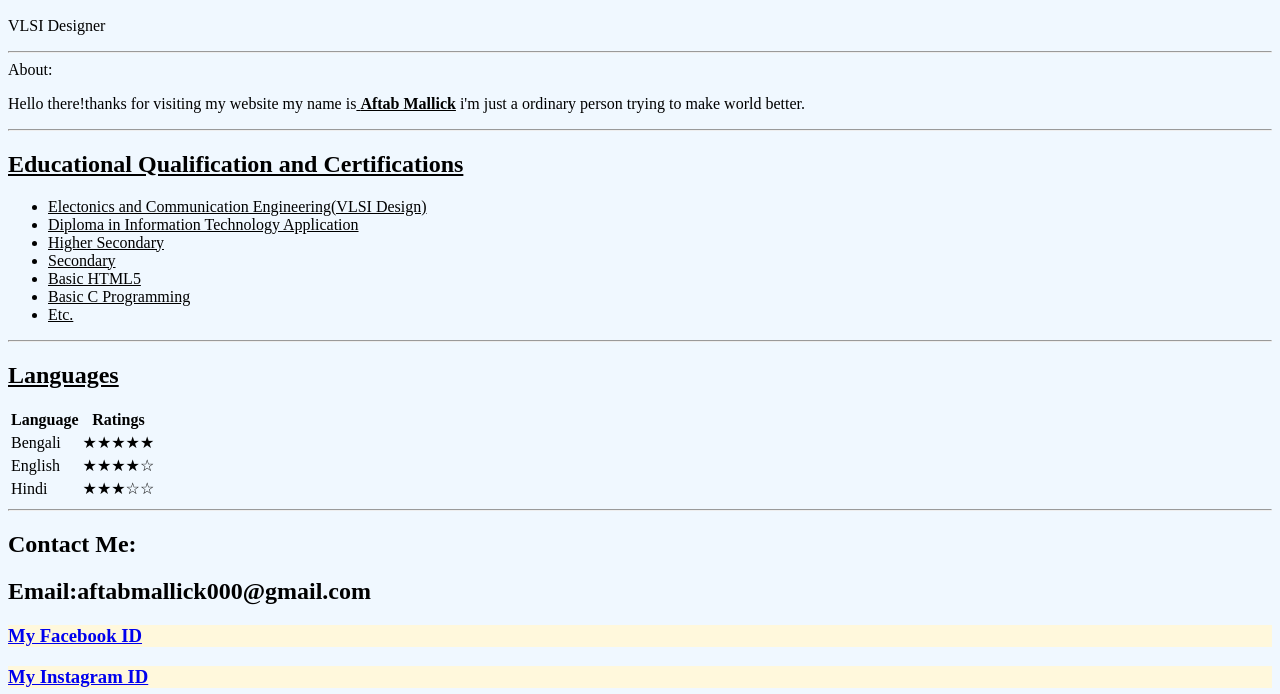
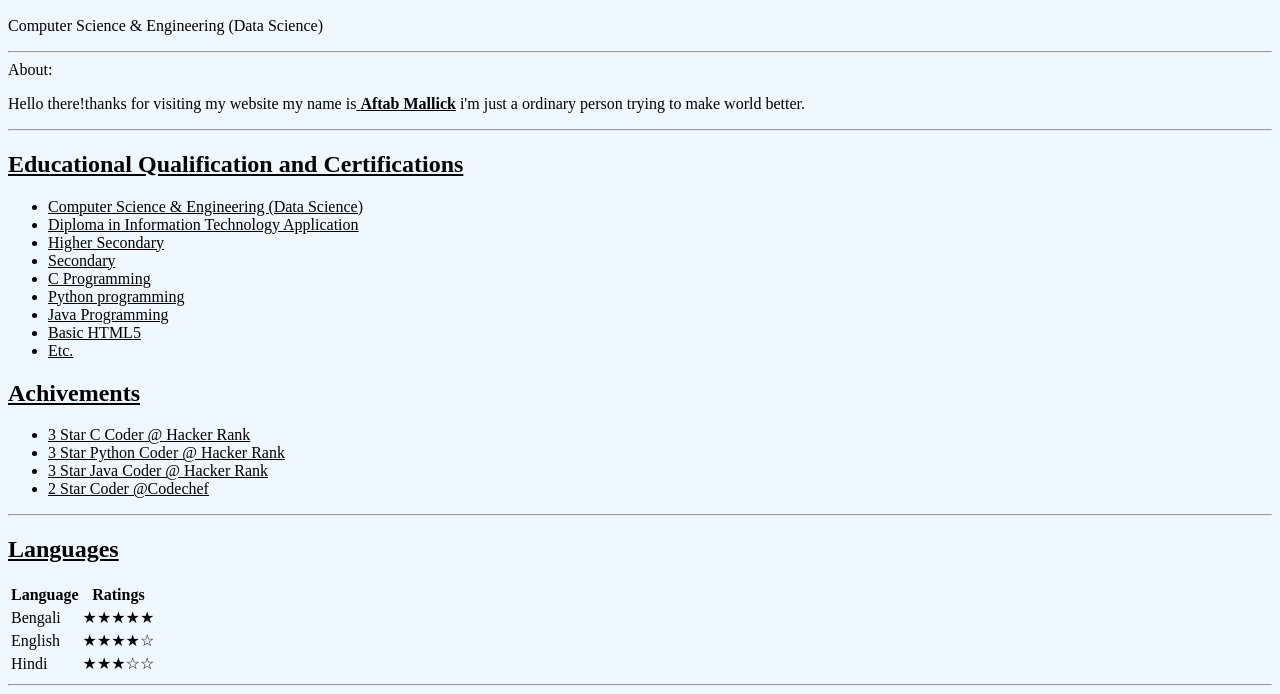
Before and after one commit to Aftabmallick/Aftab, a plain HTML site: page index.html in a window 1280 px wide. Shown: the part 258-952 px from the top of the page. Drawn offline with Linux system fonts and the light colour scheme.

Commit message:
Update index.html

```diff
--- a/index.html
+++ b/index.html
@@ -4,23 +4,36 @@
     <body style="background-color: aliceblue">
     <img src="Aftab.jpg" height="200px" width="200px" style="border-radius: 50%"  >
         <u> <h2>Aftab Mallick</h2></u>
-        <p>VLSI Designer</p>
+        <p>Computer Science & Engineering (Data Science)</p>
         <hr>
         <h>About:</h>
         <P>Hello there!thanks for visiting my website my name is<u> <b>Aftab Mallick</b></u> i'm just a ordinary person trying to make world better.</P>
         <hr>
        <u> <h2>Educational Qualification and Certifications</h2>
         <ul>
-             <li>Electonics and Communication Engineering(VLSI Design)</li>
+             <li>Computer Science & Engineering (Data Science)</li>
         <li>Diploma in Information Technology Application</li>
         <li>Higher Secondary</li>
         <li>Secondary</li>
+        <li>C Programming</li>
+            <li>Python programming</li>
+            <li>Java Programming</li>
         <li>Basic HTML5</li>
-        <li>Basic C Programming</li>
         <li>Etc.</li>
         </ul></u>
+		<u> <h2>Achivements</h2>
+        <ul>
+        <li>3 Star C Coder @ Hacker Rank</li>
+        <li>3 Star Python Coder @ Hacker Rank</li>
+        <li>3 Star Java Coder @ Hacker Rank</li>
+        <li>2 Star Coder @Codechef</li>
+
+        </ul></u>
+		<thead>
         <hr>
         <u> <h2>Languages</h2> </u>
+
+
     <table>
         <thead>
 
@@ -64,8 +77,9 @@
 
         <h2>Contact Me:
         </h2><h2>Email:aftabmallick000@gmail.com</h2>
-        <a href="https://www.facebook.com/aftab.mallick.146/"><h3 style="background-color: cornsilk">My Facebook ID</h3>
-        <a href="https://www.instagram.com/itsgruu/"><h3 style="background-color: cornsilk">My Instagram ID</h3>
+        <a href="https://www.facebook.com/aftab.mallick.146/"><h3 style="background-color: cornsilk">My Facebook Profile</h3>
+        <a href="https://www.instagram.com/itsgruu/"><h3 style="background-color: cornsilk">My Instagram Profile</h3>
+		<a href="https://www.linkedin.com/in/aftab-mallick-12a78b218/"><h3 style="background-color: cornsilk">My Linkedin Profile</h3>
 
         <hr>
 
```
